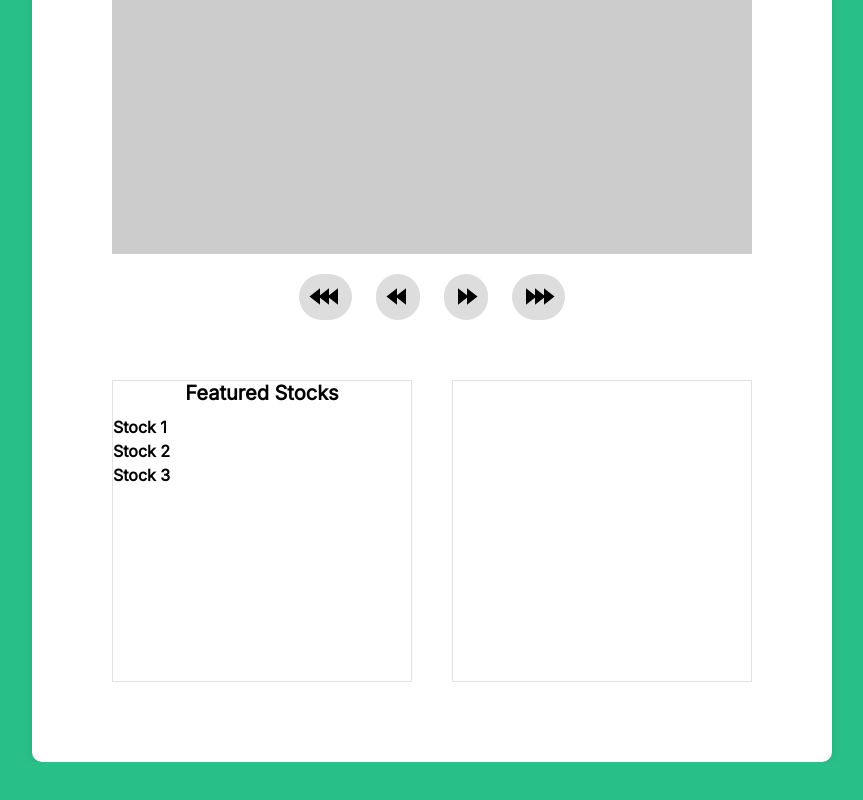
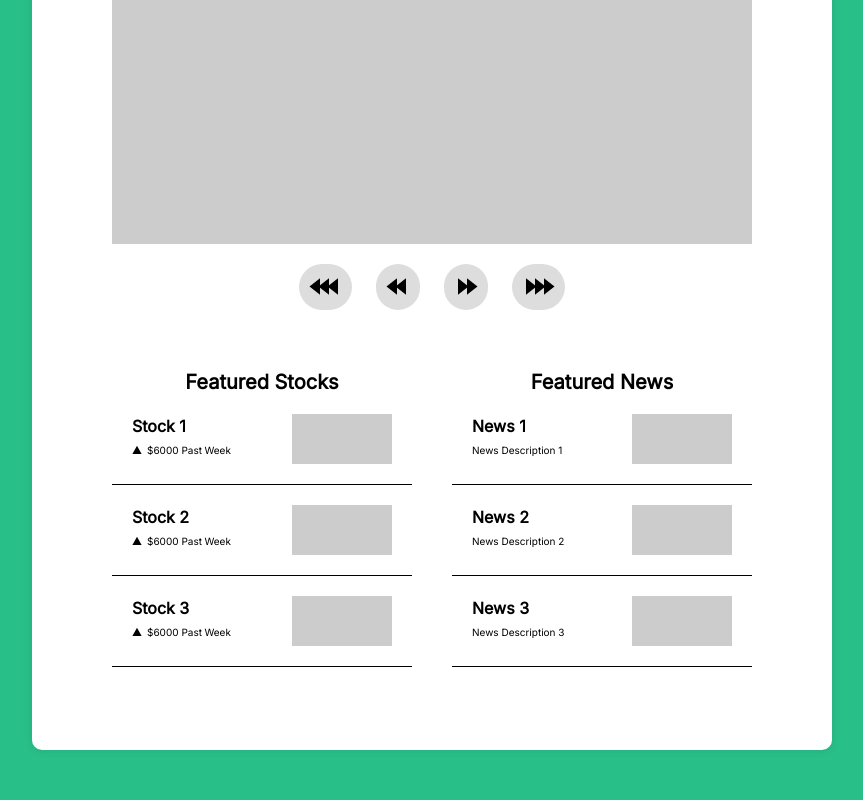
Before and after one commit to SelenaChen123/StockTrek, a React (Create React App) app in the folder frontend/: page / in a window 1280 px wide. Shown: the part 474-1274 px from the top of the page, without its empty margins (208-1071 px from the left). Before the commit the page ends 1236 px from the top, so only its background shows below. Built offline with nearby package versions, Linux system fonts and the light colour scheme.

Commit message:
Finished home placeholder

```diff
--- a/frontend/src/Home.js
+++ b/frontend/src/Home.js
@@ -24,7 +24,7 @@ function Home() {
                     </div>
                 </div>
                 <div className="row space-out" id="range">
-                    <NetChange change="6000" />
+                    <NetChange change="6000" fontSize="20px" />
                     <div className="row">
                         <div className="range-times range-selected"><div><p>1W</p></div></div>
                         <div className="range-times"><p>1M</p></div>
@@ -79,23 +79,58 @@ function Home() {
                     <div className="featured" id="stocks">
                         <center><h3>Featured Stocks</h3></center>
                         <div className="list">
+                            <div className="row list-item">
                                 <div>
                                     <h4>Stock 1</h4>
+                                    <NetChange change="6000" fontSize="10px" />
                                 </div>
+                                <div className="graph-stock"></div>
+                            </div>
+                            <div className="row list-item">
                                 <div>
                                     <h4>Stock 2</h4>
+                                    <NetChange change="6000" fontSize="10px" />
                                 </div>
+                                <div className="graph-stock"></div>
+                            </div>
+                            <div className="row list-item">
                                 <div>
                                     <h4>Stock 3</h4>
+                                    <NetChange change="6000" fontSize="10px" />
+                                </div>
+                                <div className="graph-stock"></div>
                             </div>
                         </div>
                     </div>
                     <div className="featured" id="news">
-
+                        <center><h3>Featured News</h3></center>
+                        <div className="list">
+                            <div className="row list-item">
+                                <div>
+                                    <h4>News 1</h4>
+                                    <p>News Description 1</p>
+                                </div>
+                                <div className="graph-stock"></div>
+                            </div>
+                            <div className="row list-item">
+                                <div>
+                                    <h4>News 2</h4>
+                                    <p>News Description 2</p>
+                                </div>
+                                <div className="graph-stock"></div>
+                            </div>
+                            <div className="row list-item">
+                                <div>
+                                    <h4>News 3</h4>
+                                    <p>News Description 3</p>
+                                </div>
+                                <div className="graph-stock"></div>
                             </div>
                         </div>
-            </Card>
                     </div>
+                </div>
+            </Card >
+        </div >
     );
 }
 
--- a/frontend/src/components/NetChange.js
+++ b/frontend/src/components/NetChange.js
@@ -1,12 +1,16 @@
 import "../styles/NetChange.css";
 import { IoTriangleSharp } from "react-icons/io5";
 
-function NetChange({ change }) {
+function NetChange({ change, fontSize }) {
+    const iconSize = fontSize.substring(0, fontSize.length - 2);
+    const netMargin = iconSize / 2 + "px";
+    const rangeTextMargin = iconSize / 4 + "px";
+
     return (
-        <div className="row">
-            <IoTriangleSharp size={20} />
-            <h3 id="net">${change} Past</h3> <h3 id="range-text">Week</h3>
-        </div>
+        <div id="net-change">
+            <IoTriangleSharp size={iconSize} />
+            <p id="net" style={{ fontSize: fontSize, marginLeft: netMargin }}>${change} Past</p > <p id="range-text" style={{ fontSize: fontSize, marginLeft: rangeTextMargin }}>Week</p>
+        </div >
     );
 }
 
--- a/frontend/src/styles/Card.css
+++ b/frontend/src/styles/Card.css
@@ -5,6 +5,7 @@
   border-radius: 10px;
   justify-content: center;
   margin-top: 10%;
+  margin-bottom: 10%;
 }
 
 .children {
@@ -25,7 +26,11 @@ h2 {
 
 h3 {
   font-size: 1.25em;
-  margin-bottom: 10px;
+  margin-bottom: 20px;
+}
+
+h4 {
+  font-size: 1em;
 }
 
 input {
--- a/frontend/src/styles/Home.css
+++ b/frontend/src/styles/Home.css
@@ -1,3 +1,7 @@
+p {
+    font-size: 10px;
+}
+
 .Home {
     display: flex;
     align-items: center;
@@ -15,6 +19,12 @@
 .graph {
   background-color: rgba(0, 0, 0, 0.2);
   height: 300px;
+}
+
+.graph-stock {
+  background-color: rgba(0, 0, 0, 0.2);
+  width: 100px;
+  height: 50px;
 }
 
 .center {
@@ -60,13 +70,24 @@
 }
 
 .featured {
-    border: 1px solid rgba(0, 0, 0, 0.116);
     height: 300px;
     width: 50%;
 }
 
 .featured:not(:last-child) {
     margin-right: 40px;
+}
+
+.list-item {
+    border-bottom: 1px solid black;
+    padding-bottom: 20px;
+    padding-left: 20px;
+    padding-right: 20px;
+    justify-content: space-between;
+}
+
+.list-item:not(:last-child) {
+    margin-bottom: 20px;
 }
 
 #total-investments {
--- a/frontend/src/styles/NetChange.css
+++ b/frontend/src/styles/NetChange.css
@@ -1,5 +1,6 @@
-.row {
+#net-change {
     display: flex;
+    align-items: center;
 }
 
 #net {
```
Lines whose indentation alone changed are shown as unchanged.
